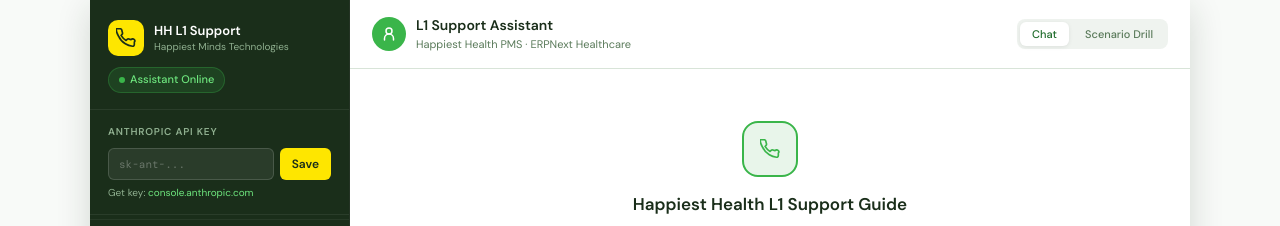
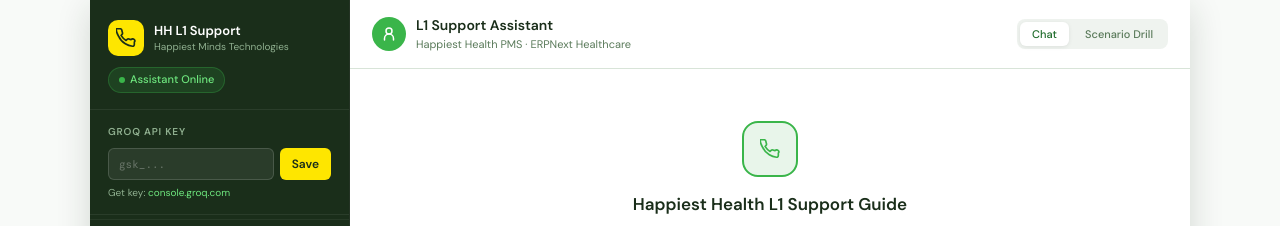
Before and after one commit to antarjaala/l1-support-chatbot, a React (Vite) app: page / in a window 1280 px wide. Shown: the top 226 px of the page. Built offline with nearby package versions, Linux system fonts and the light colour scheme.

Commit message:
fix: switch to Groq API via Cloudflare Worker

```diff
--- a/src/App.jsx
+++ b/src/App.jsx
@@ -110,7 +110,9 @@
         setMessages(prev => [...prev, { role: 'bot', content: reply, id: Date.now() }])
       }
     } catch (err) {
-      setMessages(prev => [...prev, { role: 'bot', content: 'Network error: ' + err.message + '. Check your connection and API key.', id: Date.now(), isError: true }])
+      const isAuth = err.message?.includes('401') || err.message?.toLowerCase().includes('invalid')
+      if (isAuth) { setKeyStatus('invalid'); setApiKey(''); localStorage.removeItem('hh_l1_api_key') }
+      setMessages(prev => [...prev, { role: 'bot', content: 'Error: ' + (err.message || 'Unknown error'), id: Date.now(), isError: true }])
     }
     setLoading(false)
   }, [input, loading, apiKey, history])
@@ -142,13 +144,13 @@
         </div>
 
         <div className={styles.apiKeySection}>
-          <div className={styles.sidebarLabel}>Anthropic API Key</div>
+          <div className={styles.sidebarLabel}>Groq API Key</div>
           <div className={styles.apiKeyRow}>
-            <input type="password" className={styles.apiKeyInput} placeholder="sk-ant-..." value={apiKeyInput} onChange={e => { setApiKeyInput(e.target.value); setKeyStatus('') }} onKeyDown={e => e.key === 'Enter' && saveApiKey()} autoComplete="off" />
+            <input type="password" className={styles.apiKeyInput} placeholder="gsk_..." value={apiKeyInput} onChange={e => { setApiKeyInput(e.target.value); setKeyStatus('') }} onKeyDown={e => e.key === 'Enter' && saveApiKey()} autoComplete="off" />
             <button className={`${styles.apiKeySaveBtn} ${keyStatus === 'saved' ? styles.apiKeySaved : ''}`} onClick={saveApiKey}>{keyStatus === 'saved' ? '✓ Saved' : 'Save'}</button>
           </div>
           {keyStatusMsg && <div className={`${styles.keyStatus} ${keyStatusMsg.cls}`}>{keyStatusMsg.text}</div>}
-          <div className={styles.keyHint}>Get key: <a href="https://console.anthropic.com/keys" target="_blank" rel="noreferrer" className={styles.keyLink}>console.anthropic.com</a></div>
+          <div className={styles.keyHint}>Get key: <a href="https://console.groq.com/keys" target="_blank" rel="noreferrer" className={styles.keyLink}>console.groq.com</a></div>
         </div>
 
         <div className={styles.sidebarDivider} />
```
Also changed, not shown: 1 other file (tests, documents, lock files or other folders).
